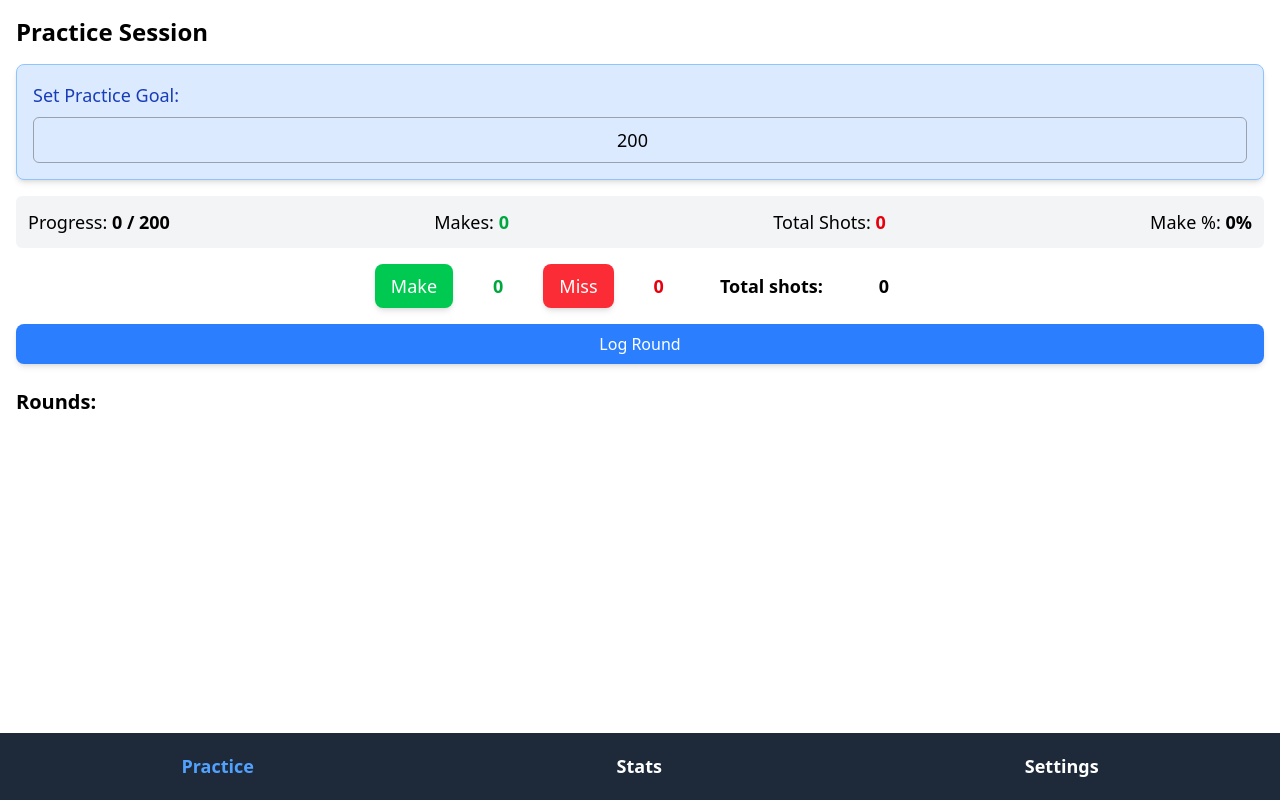
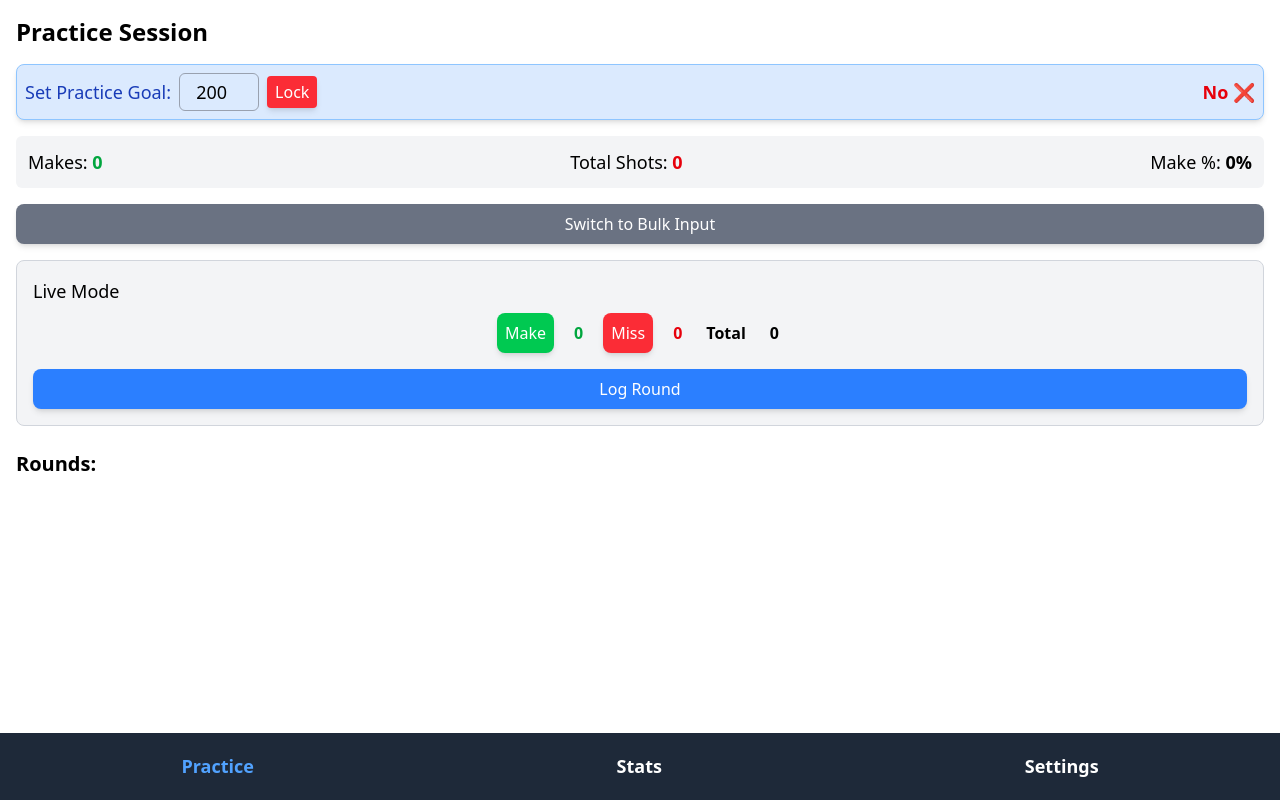
Before and after one commit to micahhlc/basketball-practice-app, a Vue app: page /practice in a window 1280 px wide. Built offline with nearby package versions, Linux system fonts and the light colour scheme.

Commit message:
update PracticeView.vue

```diff
--- a/src/views/PracticeView.vue
+++ b/src/views/PracticeView.vue
@@ -4,26 +4,44 @@
 
     <!-- Set Practice Goal -->
     <div
-      class="mb-4 p-4 bg-blue-100 border border-blue-300 rounded-lg shadow-md"
+      class="mb-4 p-2 bg-blue-100 border border-blue-300 rounded-lg shadow-md flex justify-between items-center"
     >
-      <label for="goal" class="block text-lg font-medium text-blue-800"
-        >Set Practice Goal:</label
-      >
+      <!-- Left: Input Field & Set Button -->
+      <div class="flex items-center gap-2">
+        <label for="goal" class="text-lg font-medium text-blue-800">
+          Set Practice Goal:
+        </label>
         <input
           v-model.number="goal"
           id="goal"
           type="number"
-        class="border border-gray-400 p-2 w-full rounded-md mt-2 text-lg text-center"
+          class="border border-gray-400 p-1 rounded-md text-lg text-center w-20"
+          :disabled="!goalEditable"
+          :class="{ 'opacity-50 bg-gray-200 cursor-not-allowed': !goalEditable }"
         />
+        <button
+          @click="toggleGoalLock"
+          class="px-2 py-1 rounded shadow-md"
+          :class="
+            goalEditable ? 'bg-red-500 text-white' : 'bg-blue-500 text-white'
+          "
+        >
+          {{ goalEditable ? "Lock" : "Set" }}
+        </button>
+      </div>
+
+      <!-- Right: Reach Goal Indicator -->
+      <div class="text-lg font-semibold text-blue-900">
+        <span :class="goalReached ? 'text-green-600' : 'text-red-600'">
+          {{ goalReached ? "Yes 🎯" : "No ❌" }}
+        </span>
+      </div>
     </div>
 
     <!-- Progress Display -->
     <div
       class="mb-4 text-lg flex justify-between items-center bg-gray-100 p-3 rounded-md"
     >
-      <p>
-        Progress: <strong>{{ totalShots }} / {{ goal }}</strong>
-      </p>
       <p>
         Makes: <strong class="text-green-600">{{ totalMakes + makes }}</strong>
       </p>
@@ -36,31 +54,66 @@
       </p>
     </div>
 
-    <!-- Live Make & Miss Counter -->
-    <div class="mb-4 text-lg flex justify-center gap-6">
+    <!-- Toggle Button for Switching Modes -->
+    <div class="mt-4 flex justify-center">
+      <button
+        @click="toggleBulkMode"
+        class="bg-gray-500 text-white px-4 py-2 rounded-lg shadow-md w-full"
+      >
+        {{ isBulkMode ? "Switch to Live Mode" : "Switch to Bulk Input" }}
+      </button>
+    </div>
+
+    <!-- Shared Input Area (Switches Between Live & Bulk Mode) -->
+    <div class="mt-4 p-4 bg-gray-100 border border-gray-300 rounded-lg">
+      <label class="block text-lg font-medium">
+        {{ isBulkMode ? "Bulk Input Mode" : "Live Mode" }}
+      </label>
+
+      <!-- Live Mode (Shown When isBulkMode is False) -->
+      <div v-if="!isBulkMode" class="flex justify-center gap-4 mt-2">
         <button
           @click="logMake"
-        class="bg-green-500 text-white px-4 py-2 rounded-lg shadow-md"
+          class="bg-green-500 text-white px-2 py-2 rounded-lg shadow-md"
         >
           Make
         </button>
-      <p class="text-green-600 px-4 py-2 font-bold">{{ makes }}</p>
+        <p class="text-green-600 px-1 py-2 font-bold">{{ makes }}</p>
         <button
           @click="logMiss"
-        class="bg-red-500 text-white px-4 py-2 rounded-lg shadow-md"
+          class="bg-red-500 text-white px-2 py-2 rounded-lg shadow-md"
         >
           Miss
         </button>
-      <p class="text-red-600 px-4 py-2 font-bold">{{ misses }}</p>
-      <span class="text-black-600 px-4 py-2 font-bold">Total shots: </span>
-      <span class="text-black-400 px-4 py-2 font-bold">{{ makes + misses }}</span>
+        <p class="text-red-600 px-1 py-2 font-bold">{{ misses }}</p>
+        <span class="text-black-600 px-1 py-2 font-bold">Total </span>
+        <span class="text-black-200 px-1 py-2 font-bold">{{
+          makes + misses
+        }}</span>
       </div>
 
-    <!-- Log Round Button -->
-    <div class="mt-4">
+      <!-- Bulk Input Mode (Shown When isBulkMode is True) -->
+      <div v-if="isBulkMode" class="flex gap-4 mt-2">
+        <span class="text-green-600 px-2 py-2 font-bold">Makes</span>
+        <input
+          v-model.number="bulkMakes"
+          type="number"
+          placeholder="Total Makes"
+          class="border p-1 rounded w-1/2 text-center"
+        />
+        <span class="px-2 py-2 font-bold">Total</span>
+        <input
+          v-model.number="bulkTotalShots"
+          type="number"
+          placeholder="Total Shots"
+          class="border p-1 rounded w-1/2 text-center"
+        />
+      </div>
+
+      <!-- Log Button (Works for Both Modes) -->
       <button
-        @click="logRound"
-        class="bg-blue-500 text-white px-4 py-2 rounded-lg shadow-md w-full"
+        @click="isBulkMode ? logBulkRound() : logRound()"
+        class="bg-blue-500 text-white px-4 py-2 rounded-lg shadow-md w-full mt-4"
       >
         Log Round
       </button>
@@ -86,6 +139,13 @@
               /
               <span class="font-bold">
                 {{ round.makes + round.misses }}
+              </span>
+              <span class="font-bold px-2">
+                {{
+                  ((round.makes / (round.makes + round.misses)) * 100).toFixed(
+                    1
+                  )
+                }}%
               </span>
             </div>
 
@@ -154,15 +214,36 @@ const makes = ref(0);
 const misses = ref(0);
 const rounds = ref([]);
 const editingIndex = ref(null);
+const isBulkMode = ref(false);
+const bulkMakes = ref(0);
+const bulkTotalShots = ref(0);
+const goalEditable = ref(true);
+
+// Toggle between Live Mode and Bulk Mode
+const toggleBulkMode = () => {
+  isBulkMode.value = !isBulkMode.value;
+};
+const toggleGoalLock = () => {
+  // Toggle only if no rounds have been logged
+  if (rounds.value.length === 0) {
+    goalEditable.value = !goalEditable.value;
+  }
+};
 
 // Computed Properties
-const totalMakes = computed(() => rounds.value.reduce((sum, round) => sum + round.makes, 0));
-const totalMisses = computed(() => rounds.value.reduce((sum, round) => sum + round.misses, 0));
+const totalMakes = computed(() =>
+  rounds.value.reduce((sum, round) => sum + round.makes, 0)
+);
+const totalMisses = computed(() =>
+  rounds.value.reduce((sum, round) => sum + round.misses, 0)
+);
 const makePercentage = computed(() => {
   if (totalShots.value === 0) return 0;
-  return (((totalMakes.value + makes.value) / totalShots.value) * 100).toFixed(1);
+  return (((totalMakes.value + makes.value) / totalShots.value) * 100).toFixed(
+    1
+  );
 });
-
+const goalReached = computed(() => totalShots.value >= goal.value);
 
 // Functions for Local Storage
 // Function to load rounds from Local Storage
@@ -187,6 +268,12 @@ const saveToLocalStorage = () => {
 };
 
 // Functions
+const setGoal = () => {
+  if (goal.value > 0) {
+    goalLocked.value = true;
+  }
+};
+
 const logMake = () => {
   makes.value++;
   totalShots.value++;
@@ -208,11 +295,44 @@ const logRound = () => {
   rounds.value.push({ makes: makes.value, misses: misses.value });
 
   // Recalculate total shots based on all rounds
-  totalShots.value = rounds.value.reduce((sum, round) => sum + round.makes + round.misses, 0);
+  totalShots.value = rounds.value.reduce(
+    (sum, round) => sum + round.makes + round.misses,
+    0
+  );
 
   // Reset for next round
   makes.value = 0;
   misses.value = 0;
+
+  // Lock goal after first round is logged
+  goalEditable.value = false;
+
+  // Save to Local Storage
+  saveToLocalStorage();
+};
+
+// Log Round in Bulk Mode
+const logBulkRound = () => {
+  if (bulkMakes.value > bulkTotalShots.value) {
+    alert("Total Makes cannot be greater than Total Shots!");
+    return;
+  }
+
+  // Auto-calculate Misses
+  const bulkMisses = bulkTotalShots.value - bulkMakes.value;
+
+  // Add new round
+  rounds.value.push({ makes: bulkMakes.value, misses: bulkMisses });
+
+  // Recalculate total shots
+  totalShots.value = rounds.value.reduce(
+    (sum, round) => sum + round.makes + round.misses,
+    0
+  );
+
+  // Reset input fields
+  bulkMakes.value = 0;
+  bulkTotalShots.value = 0;
 
   // Save to Local Storage
   saveToLocalStorage();
@@ -224,7 +344,10 @@ const editRound = (index) => {
 
 const saveEdit = () => {
   if (editingIndex.value !== null) {
-    totalShots.value = rounds.value.reduce((sum, round) => sum + round.makes + round.misses, 0);
+    totalShots.value = rounds.value.reduce(
+      (sum, round) => sum + round.makes + round.misses,
+      0
+    );
 
     editingIndex.value = null;
 
@@ -243,7 +366,10 @@ const deleteRound = (index) => {
   if (rounds.value.length === 0) {
     totalShots.value = 0;
   } else {
-    totalShots.value = rounds.value.reduce((sum, round) => sum + round.makes + round.misses, 0);
+    totalShots.value = rounds.value.reduce(
+      (sum, round) => sum + round.makes + round.misses,
+      0
+    );
   }
 
   // Save to Local Storage
```
Lines whose indentation alone changed are shown as unchanged.
